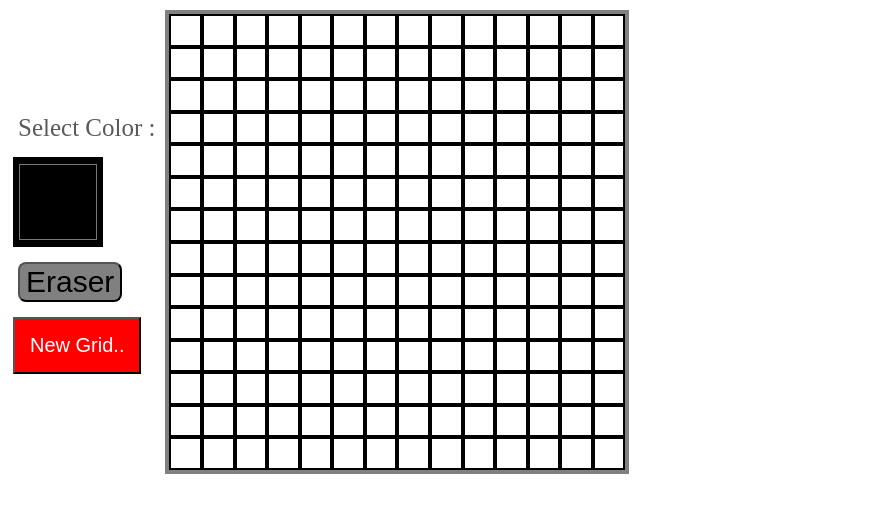
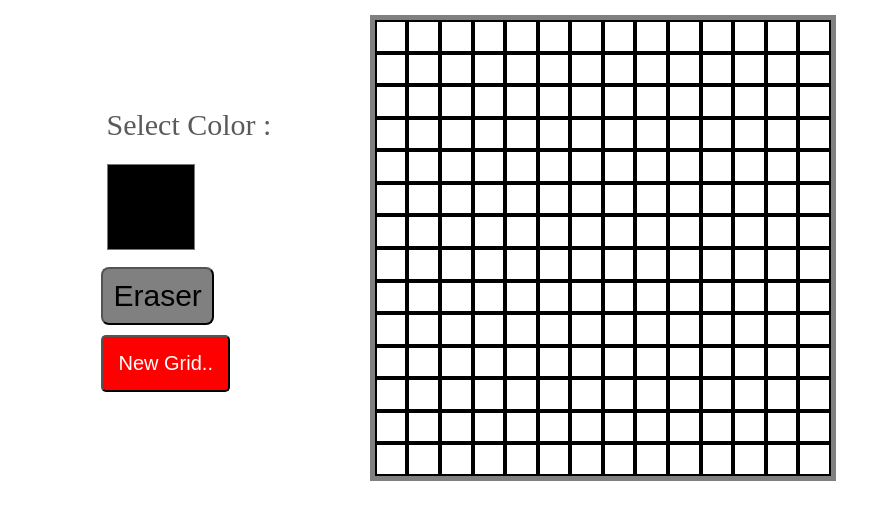
Before and after one commit to Manish-jadav/Sketch-Pad, a plain HTML site: page index.html in a window 1280 px wide. Shown: the whole page, without its empty margins (0-886 px from the left). Drawn offline with nearby package versions, Linux system fonts and the light colour scheme.

Commit message:
Add files via upload

```diff
--- a/Script.js
+++ b/Script.js
@@ -1,13 +1,9 @@
-
-    // $(document).ready(function() {
-    //     createGrid();
-    // });
     document.addEventListener("DOMContentLoaded",function(){
         createGrid(14);
     });
 function createGrid(x) {
-    var columns =x;//("Enter Grid Width :");
-    var rows =x;//prompt("Enter Grid Height :");
+    var columns =x;
+    var rows =x;
 
     var grid = document.createElement('div');
     grid.className = 'grid';
@@ -28,41 +24,22 @@ function createGrid(x) {
 
     $(".row").width(400/rows);
     $(".row").height(400/rows);
-    mfun();
-
-    // var color=document.getElementById('favcolor').value;
-
-    // $(".row").mouseover(function() {
-    //     $(this).css("background-color",color);
-
-    //     });
-
-    // $(".row").click(function() {
-    //     $(this).css("background-color", "white");
-    //     });
+    mycolor();
 }
-
-function mfun(){
+function mycolor()
+{
     var color=document.getElementById('favcolor').value;
 
-    $(".row").mouseover(function() {
-        $(this).css("background-color",color);
+            $(".row").mouseover(function() {
+            $(this).css("background-color",color);
 
-        });
-
-    // $(".row").click(function() {
-    //     $(this).css("background-color", "white");
-    //     });
-
+            });
 }
 function eraser(){
     $(".row").mouseover(function() {
-        $(this).css("background-color", "white");
+         $(this).css("background-color","");
         });
-
 }
-
-
 function fun(){
     $(".grid").remove();
 
@@ -81,11 +58,8 @@ function fun(){
             column.appendChild(row); // append row in column
 
         }
-
         grid.appendChild(column); // append column inside grid
-
     }
-
     document.body.appendChild(grid);
 
     $(".row").width(400/rows);
--- a/index.html
+++ b/index.html
@@ -11,9 +11,8 @@
     <div class="Text">
         <div><label for="favcolor">Select Color : </label></div>
     </div>
-
     <div class="color_picker">
-        <input type="color" name="favcolor" id="favcolor" value="#000000" onchange="mfun()">
+        <input type="color" name="favcolor" id="favcolor" value="#000000" onchange="mycolor()">
     </div>
     <div>
         <button class="eraser" onclick="eraser()">Eraser</button>
--- a/style.css
+++ b/style.css
@@ -1,28 +1,27 @@
 body{
     padding-top: 2px;
-    background-color:white;
+    background-color:transparent;
     display: flex;
-    /* justify-content: center; */
     align-items: center;
-    /* flex-direction: column; */
-  }
+}
 
 .grid {
     display: flex;
-    border: 4px solid gray;
+    border: 5px solid gray;
+}
+.main{
+    margin:7%;
 }
 
 .row {
-    margin: 0px;
     border: 2px solid black;
-
     height: 25px;
     width: 25px;
 
 }
 .button{
     background-color: red;
-
+    border-radius: 5px;
     color: white;
     font-size: 20px;
     align-items: center;
@@ -31,15 +30,15 @@ body{
 }
 .Text{
     color: rgb(91, 89, 89);
-    font-size: 25px;
+    font-size: 30px;
     padding: 10px;
 
 }
 #favcolor{
-    background-color: black;
-    height:90px;
-    width: 90px;
-    border: 2px solid black;
+    background-color: white;
+    height:100px;
+    width: 100px;
+    border: 2px solid white;
     overflow: hidden;
     margin: 5px;
 
@@ -47,6 +46,7 @@ body{
 .eraser{
     font-size: 30px;
     background-color: gray;
-    margin: 10px;
+    margin:5px;
+    padding: 10px;
     border-radius: 8px;
 }
```
